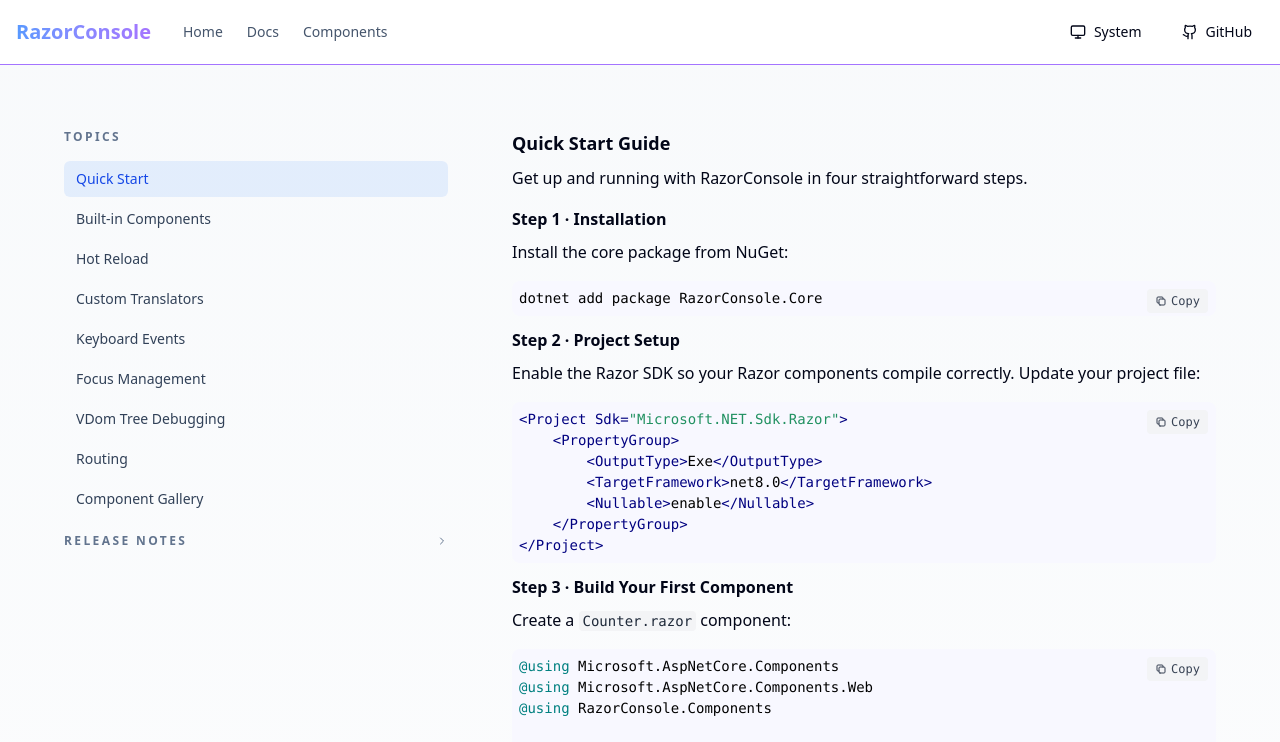
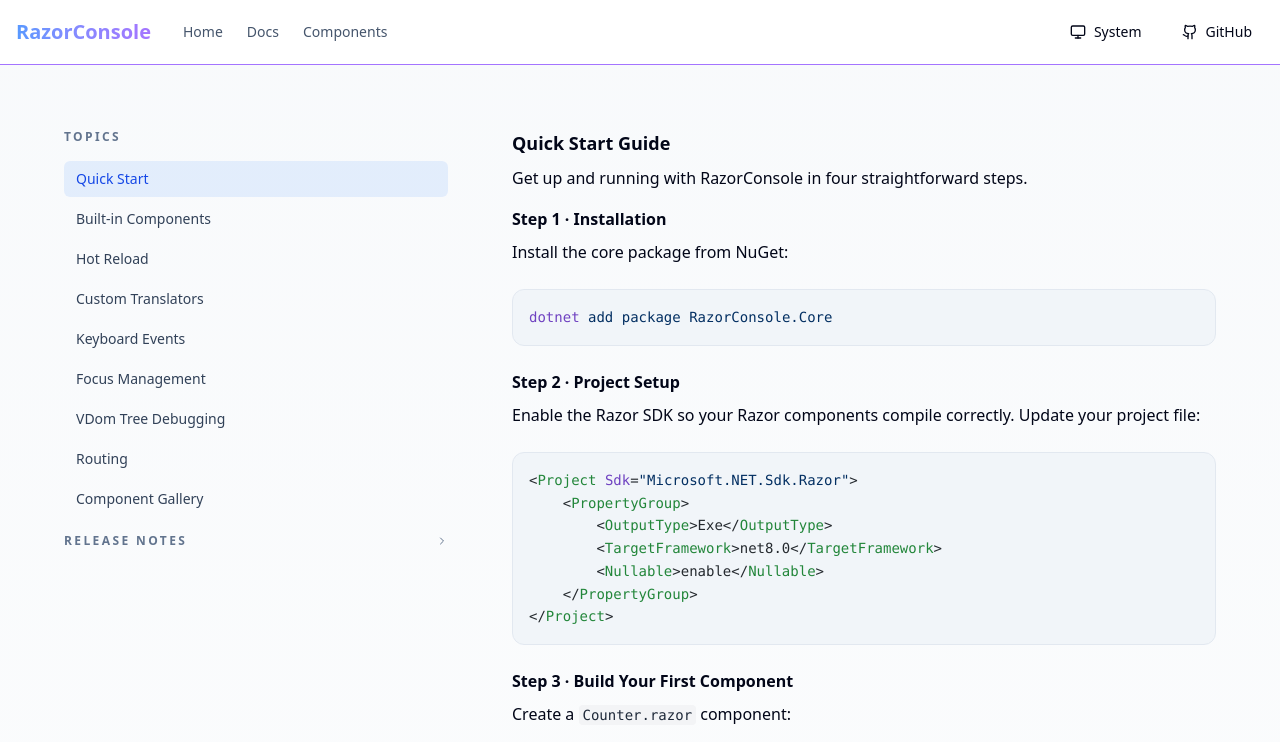
Before and after one commit to TeseySTD/RazorConsole, a React (Vite) app in the folder website/: page /docs in a window 1280 px wide. Shown: the top 742 px of the page. Built offline with nearby package versions, Linux system fonts and the light colour scheme.

Commit message:
feat(website):Add code block component with richer code styling.

```diff
--- a/website/package.json
+++ b/website/package.json
@@ -21,6 +21,7 @@
     "react-router-dom": "^7.9.4",
     "react-syntax-highlighter": "^15.6.1",
     "remark-gfm": "^4.0.1",
+    "shiki": "^3.15.0",
     "tailwind-merge": "^3.3.1",
     "zustand": "^5.0.8"
   },
--- /dev/null
+++ b/website/src/components/CodeBlock.tsx
@@ -0,0 +1,56 @@
+import {useEffect, useState} from 'react';
+import {codeToHtml, type BundledLanguage} from 'shiki';
+import { useTheme } from '@/components/ThemeProvider';
+import { CopyButton } from '@/components/CopyButton';
+
+interface CodeBlockProps {
+    code: string;
+    language?: BundledLanguage;
+    showCopy?: boolean;
+}
+
+
+function CodeBlock(
+    {
+        code,
+        language = 'csharp',
+        showCopy = true
+    }: CodeBlockProps) {
+    const [html, setHtml] = useState('');
+    const theme = useTheme((s) => s.theme);
+    const resolvedTheme = theme === 'system'
+        ? window.matchMedia('(prefers-color-scheme: dark)').matches ? 'dark' : 'light'
+        : theme;
+
+    useEffect(() => {
+        codeToHtml(code, {
+            lang: language,
+            theme: resolvedTheme === 'dark' ? 'github-dark' : 'github-light',
+        }).then((generatedHtml) => {
+            // remove inline background styles
+            const cleanHtml = generatedHtml
+                .replace(/background-color:[^;"]+;?/g, '')
+                .replace(/background:[^;"]+;?/g, '');
+            setHtml(cleanHtml);
+        });
+    }, [code, language, resolvedTheme]);
+
+
+    return (
+        <pre className="relative group my-6 overflow-hidden rounded-xl border bg-slate-100 dark:bg-slate-900 p-4 text-sm border-slate-200 dark:border-slate-700 overflow-x-auto">
+          {showCopy && (
+            <div className="absolute top-3 right-3 z-10 opacity-0 group-hover:opacity-100 transition-opacity">
+              <CopyButton content={code} />
+            </div>
+          )}
+
+          <div
+            className="[&_code]:leading-relaxed [&_code]:text-sm"
+            dangerouslySetInnerHTML={{ __html: html }}
+          />
+        </pre>
+
+    );
+}
+
+export default CodeBlock;
--- a/website/src/components/Markdown.tsx
+++ b/website/src/components/Markdown.tsx
@@ -1,13 +1,8 @@
 import React from "react";
 import ReactMarkdown from "react-markdown";
-import SyntaxHighlighter from 'react-syntax-highlighter';
-import {
-    docco,
-    atomOneDark
-} from "react-syntax-highlighter/dist/esm/styles/hljs";
 import remarkGfm from "remark-gfm";
-import { CopyButton } from "./CopyButton";
-import { useTheme } from "./ThemeProvider";
+import CodeBlock from "./CodeBlock";
+import type {BundledLanguage} from "shiki";
 
 interface MarkdownRendererProps {
   content: string;
@@ -19,11 +14,7 @@
   className = "",
 }) => {
   const remarkPlugins: any[] = [remarkGfm];
-  const theme = useTheme((state) => state.theme)
 
-  // Determine if we should use dark theme for syntax highlighting
-  const isDark = theme === "dark" || (theme === "system" && window.matchMedia("(prefers-color-scheme: dark)").matches)
-  const syntaxTheme = isDark ? atomOneDark : docco
 
   return (
     <div className={`markdown-renderer ${className}`}>
@@ -34,49 +25,30 @@
           // Customize code blocks
           code: ({ className, children, ...props }: any) => {
             const match = /language-(\w+)/.exec(className || "");
-            const language = match ? match[1] : "";
+            const language =   match ? match[1] as BundledLanguage  : undefined;
             const inline = !className?.includes("language-");
             const codeContent = String(children).replace(/\n$/, "");
 
-            if (!inline) {
+            if (inline || !match) {
               return (
-                <div className="relative">
-                  <div className="absolute top-2 right-2 z-10">
-                    <CopyButton content={codeContent} />
-                  </div>
-                  <SyntaxHighlighter
-                    language={language || "text"}
-                    PreTag="div"
-                    style={syntaxTheme}
-                    customStyle={{
-                      margin: 0,
-                      borderRadius: "0.5rem",
-                      fontSize: "0.875rem",
-                      lineHeight: "1.5",
-                    }}
-                    codeTagProps={{
-                      style: {
-                        fontSize: "0.875rem",
-                        fontFamily:
-                          'ui-monospace, SFMono-Regular, "SF Mono", Monaco, Consolas, "Liberation Mono", "Courier New", monospace',
-                      },
-                    }}
-                  >
-                    {codeContent}
-                  </SyntaxHighlighter>
-                </div>
+                <code
+                  className="bg-gray-100 dark:bg-gray-800 px-1 py-0.5 rounded text-sm font-mono text-gray-800 dark:text-gray-200"
+                  {...props}
+                >
+                  {children}
+                </code>
               );
             }
 
             return (
-              <code
-                className="bg-gray-100 dark:bg-gray-700 text-gray-800 dark:text-gray-200 px-1 py-0.5 rounded text-sm font-mono"
-                {...props}
-              >
-                {children}
-              </code>
+              <CodeBlock
+                code={codeContent}
+                language={language }
+                showCopy={true}
+              />
             );
           },
+
 
           // Customize tables
           table: ({ children }) => (
--- a/website/src/pages/Components.tsx
+++ b/website/src/pages/Components.tsx
@@ -2,7 +2,7 @@
 import { Card, CardContent, CardDescription, CardHeader, CardTitle } from "@/components/ui/card"
 import { Tabs, TabsContent, TabsList, TabsTrigger } from "@/components/ui/tabs"
 import { components, type ComponentInfo } from "@/data/components"
-
+import CodeBlock from "@/components/CodeBlock"
 export default function Components() {
   const [selectedCategory, setSelectedCategory] = useState<string>("all")
 
@@ -70,9 +70,7 @@
           <TabsContent value="example">
             <div>
               <h4 className="font-semibold mb-2 text-sm">Usage Example</h4>
-              <pre className="bg-slate-100 dark:bg-slate-900 text-slate-900 dark:text-slate-100 p-4 rounded-md overflow-x-auto text-sm border border-slate-200 dark:border-slate-700">
-                <code>{component.example}</code>
-              </pre>
+                <CodeBlock language={"razor"} code={component.example}/>
             </div>
           </TabsContent>
 
```
Also changed, not shown: 1 other file (tests, documents, lock files or other folders).
